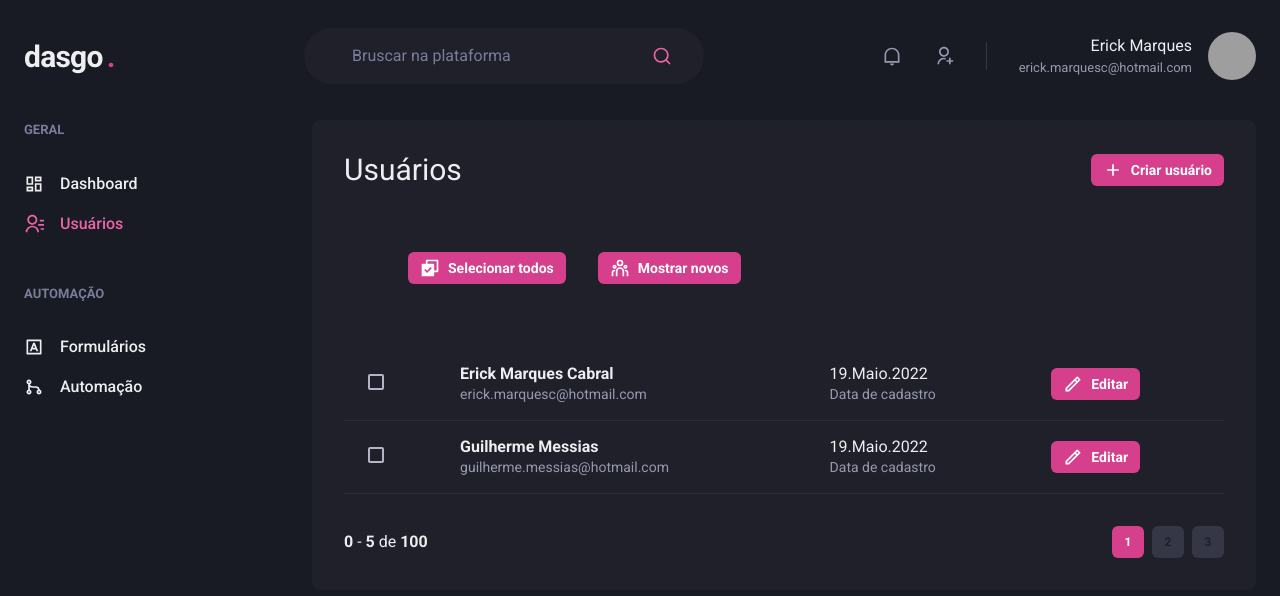
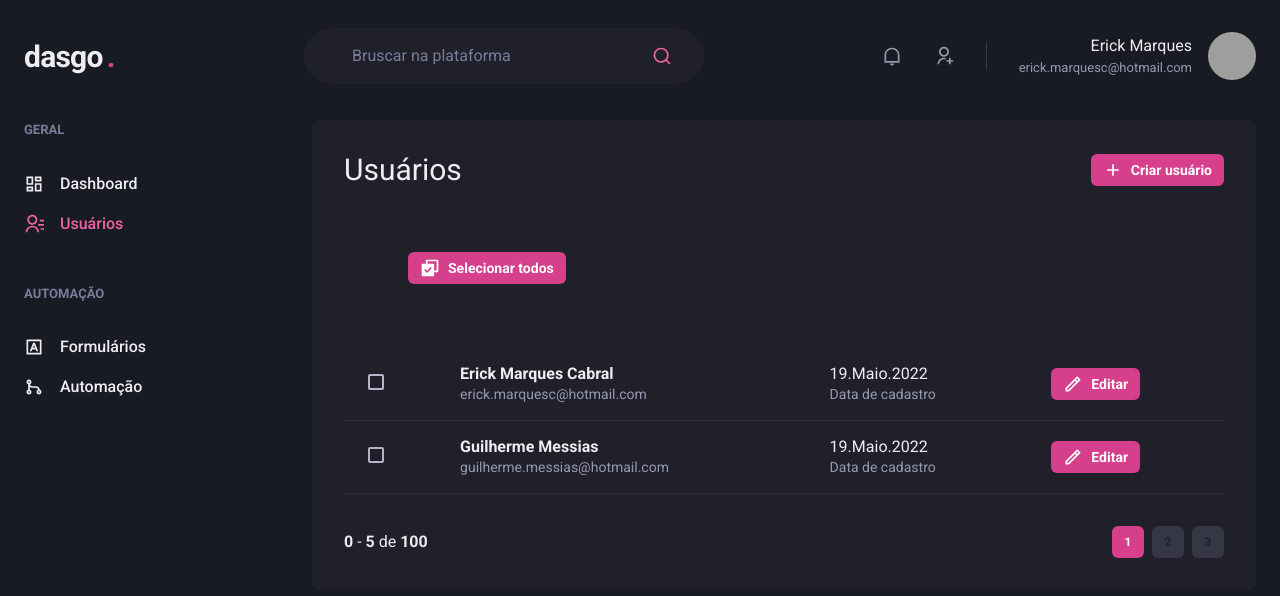
Before and after one commit to erickmarquesc/DashGo, a Next.js app: page /users in a window 1280 px wide. Shown: the top 596 px of the page. Built offline with nearby package versions, Linux system fonts and the light colour scheme; grey boxes are pictures that could not be loaded.

Commit message:
feat: format the code

```diff
--- a/src/components/TableUser/TableUser.tsx
+++ b/src/components/TableUser/TableUser.tsx
@@ -78,7 +78,6 @@ export function TableUser() {
 
         </Tr>
 
-
       </Tbody>
 
     </Table>
--- a/src/pages/users/index.tsx
+++ b/src/pages/users/index.tsx
@@ -23,6 +23,7 @@ export default function UserList() {
           <Flex mb="8" justifyContent="space-between" align="center">
 
             <Heading size="lg" fontWeight="normal">Usuários</Heading>
+
             <Link href="/users/create" passHref>
               <CTAButton icon={RiAddLine}>Criar usuário</CTAButton>
             </Link>
@@ -32,7 +33,6 @@ export default function UserList() {
           <Flex m={["0", "8"]} justifyContent="flex-start" align="center">
 
             <CTAButton m={["2", "8"]} icon={RiCheckboxMultipleFill}>Selecionar todos</CTAButton>
-            <CTAButton icon={RiTeamLine}>Mostrar novos</CTAButton>
 
           </Flex>
 
```
